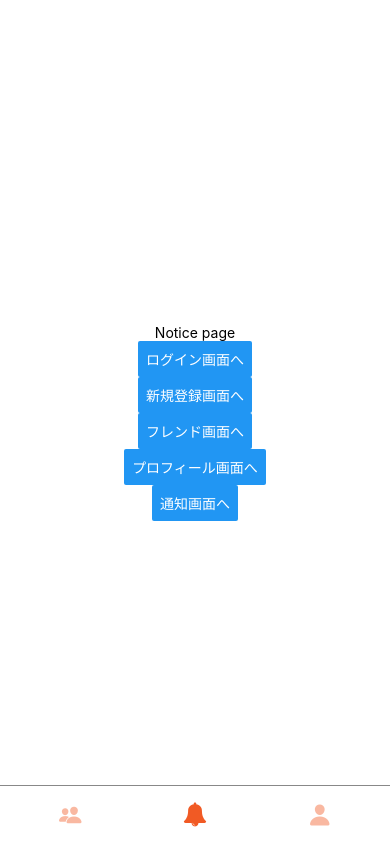
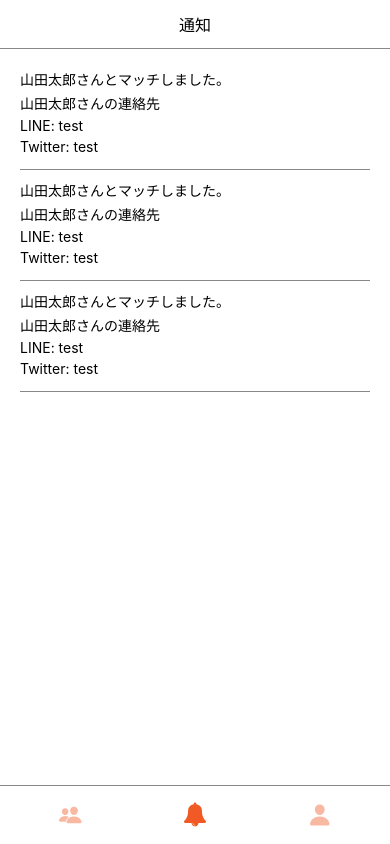
Before and after one commit to uyupun-archive/yonks, a React Native app: screen /Notice in a window 390 px wide. Built offline with nearby package versions, Linux system fonts and the light colour scheme.

Commit message:
feat: notice page

```diff
--- a/pages/notice.tsx
+++ b/pages/notice.tsx
@@ -1,34 +1,108 @@
 import { StatusBar } from 'expo-status-bar';
 import React from 'react';
-import { StyleSheet, Text, View, Button } from 'react-native';
+import { Fragment } from 'react';
+import { StyleSheet, Text, View, SafeAreaView, ScrollView, Dimensions } from 'react-native';
 import { PageProps } from '../types';
 import { Footer } from '../components/footer';
+import { useFetcher } from '../hooks/useFetcher';
+import { color } from '../constants';
+
+interface Data {
+  name: string;
+  address: {
+    line: string;
+    twitter: string;
+  };
+}
 
 const Notice = (props: PageProps) => {
   const { navigation } = props;
+  // TODO: APIリクエスト
+  // const { data, isLoading, isError } = useFetcher('');
+
+  const data = [
+    {
+      name: '山田太郎',
+      address: {
+        line: 'test',
+        twitter: 'test',
+      },
+    },
+    {
+      name: '山田太郎',
+      address: {
+        line: 'test',
+        twitter: 'test',
+      },
+    },
+    {
+      name: '山田太郎',
+      address: {
+        line: 'test',
+        twitter: 'test',
+      },
+    },
+  ];
+
+  const getNoticeList = (data: Data[]) => {
+    return data.map((item, index: number) => {
+      return (
+        <View key={index} style={styles.notice}>
+          <Text style={styles.text}>{item.name}さんとマッチしました。</Text>
+          <Text style={styles.text}>{item.name}さんの連絡先</Text>
+          {item.address.line && <Text style={styles.text}>LINE: {item.address.line}</Text>}
+          {item.address.twitter && <Text style={styles.text}>Twitter: {item.address.twitter}</Text>}
+        </View>
+      );
+    });
+  };
 
   return (
     <>
-      <View style={styles.container}>
-        <Text>Notice page</Text>
-        <Button title={'ログイン画面へ'} onPress={() => navigation.navigate('Login')} />
-        <Button title={'新規登録画面へ'} onPress={() => navigation.navigate('Register')} />
-        <Button title={'フレンド画面へ'} onPress={() => navigation.navigate('Friends')} />
-        <Button title={'プロフィール画面へ'} onPress={() => navigation.navigate('Profile')} />
-        <Button title={'通知画面へ'} onPress={() => navigation.navigate('Notice')} />
-        <StatusBar style='auto' />
-      </View>
+      <SafeAreaView style={styles.container}>
+        <Text style={styles.header}>通知</Text>
+        <ScrollView>
+          {getNoticeList(data)}
+          <StatusBar style='auto' />
+        </ScrollView>
+      </SafeAreaView>
       <Footer active={'notice'} navigation={navigation} />
     </>
   );
 };
 
+const noticeWidth = Dimensions.get('window').width - 40;
+const scrollViewHeight = Dimensions.get('window').height - 100;
+
 const styles = StyleSheet.create({
   container: {
     flex: 1,
-    backgroundColor: '#fff',
-    justifyContent: 'center',
+    backgroundColor: color.white,
     alignItems: 'center',
+  },
+  scrollView: {
+    width: '100%',
+    height: scrollViewHeight,
+  },
+  header: {
+    width: '100%',
+    textAlign: 'center',
+    fontSize: 16,
+    paddingVertical: 12,
+    borderBottomColor: color.gray,
+    borderBottomWidth: 1,
+    marginBottom: 20,
+  },
+  notice: {
+    width: noticeWidth,
+    alignSelf: 'flex-start',
+    paddingBottom: 10,
+    borderBottomColor: color.gray,
+    borderBottomWidth: 1,
+    marginBottom: 10,
+  },
+  text: {
+    marginBottom: 4,
   },
 });
 
```
